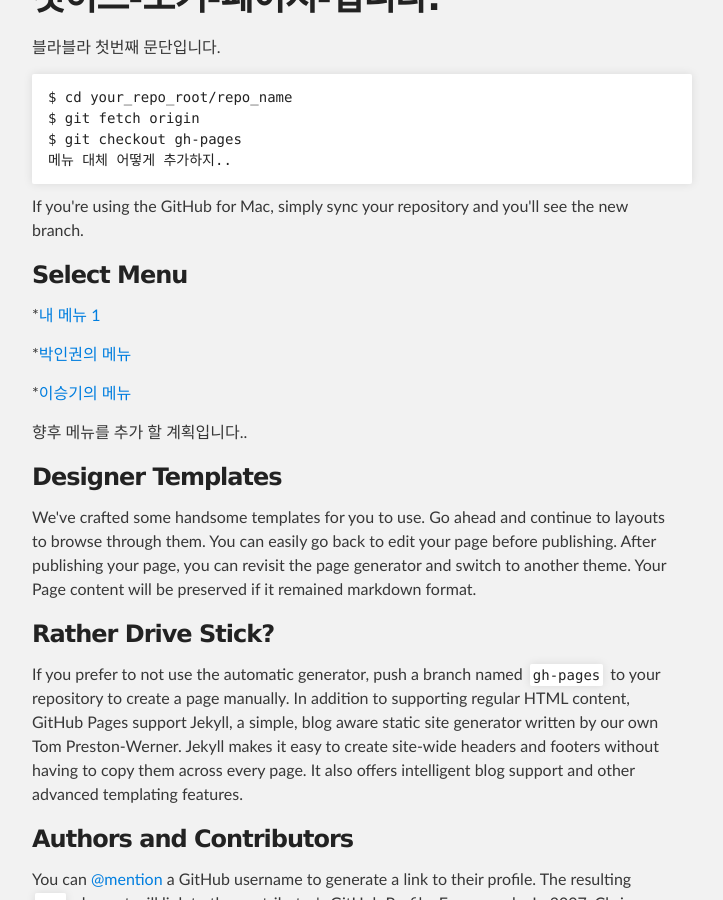
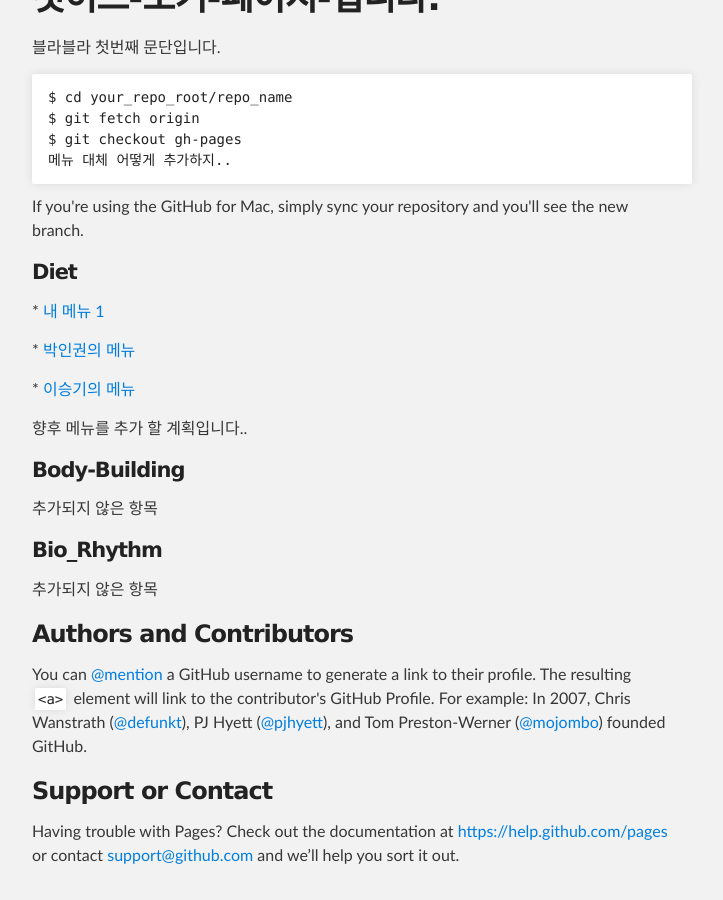
Before and after one commit to sss8412/sss8412.github.com, a Jekyll site: the page index.html, which Jekyll copies as it is, in a window 1280 px wide and 900 px high, scrolled down 289 px. Shown: the whole window, without its empty margins (288-1011 px from the left). Built offline with Jekyll 4.4.1, drawn with Linux system fonts in a browser that asks for light colours.

Commit message:
Update index.html

```diff
--- a/index.html
+++ b/index.html
@@ -40,25 +40,24 @@ $ git checkout gh-pages
 
 <p>If you're using the GitHub for Mac, simply sync your repository and you'll see the new branch.</p>
 
-<h3>
-<a id="Select Menu" class="anchor" href="#Select Menu" aria-hidden="true"><span class="octicon octicon-link"></span></a>Select Menu</h3>
-<p>*<a href="https://sss8412.github.io/blog">내 메뉴 1</a></p>
-<p>*<a href="http://sss8412.github.io/2015/05/20/Park-Inkwon.html">박인권의 메뉴</a></p>
-<p>*<a href="http://sss8412.github.io/2015/05/26/Lee-Seung-Gi.html">이승기의 메뉴</a></p>
+<h4>
+<a id="diet" class="anchor" href="#diet" aria-hidden="true"><span class="octicon octicon-link"></span></a>Diet</h4>
+<p>* <a href="https://sss8412.github.io/blog">내 메뉴 1</a></p>
+<p>* <a href="http://sss8412.github.io/2015/05/20/Park-Inkwon.html">박인권의 메뉴</a></p>
+<p>* <a href="http://sss8412.github.io/2015/05/26/Lee-Seung-Gi.html">이승기의 메뉴</a></p>
 <p>향후 메뉴를 추가 할 계획입니다..</p>
 <a id="forkme_banner" href="https://github.com/sss8412">깃허브로-보기</a>
 
 
-<h3>
-<a id="designer-templates" class="anchor" href="#designer-templates" aria-hidden="true"><span class="octicon octicon-link"></span></a>Designer Templates</h3>
+<h4>
+<a id="Body-Building" class="anchor" href="#Body-Building" aria-hidden="true"><span class="octicon octicon-link"></span></a>Body-Building</h4>
 
-<p>We've crafted some handsome templates for you to use. Go ahead and continue to layouts to browse through them. You can easily go back to edit your page before publishing. After publishing your page, you can revisit the page generator and switch to another theme. Your Page content will be preserved if it remained markdown format.</p>
+<p>추가되지 않은 항목</p>
 
-<h3>
-<a id="rather-drive-stick" class="anchor" href="#rather-drive-stick" aria-hidden="true"><span class="octicon octicon-link"></span></a>Rather Drive Stick?</h3>
+<h4>
+<a id="Bio_Rhythm" class="anchor" href="#Bio_Rhythm" aria-hidden="true"><span class="octicon octicon-link"></span></a>Bio_Rhythm</h4>
 
-<p>If you prefer to not use the automatic generator, push a branch named <code>gh-pages</code> to your repository to create a page manually. In addition to supporting regular HTML content, GitHub Pages support Jekyll, a simple, blog aware static site generator written by our own Tom Preston-Werner. Jekyll makes it easy to create site-wide headers and footers without having to copy them across every page. It also offers intelligent blog support and other advanced templating features.</p>
-
+<p>추가되지 않은 항목</p>
 <h3>
 <a id="authors-and-contributors" class="anchor" href="#authors-and-contributors" aria-hidden="true"><span class="octicon octicon-link"></span></a>Authors and Contributors</h3>
 
```
